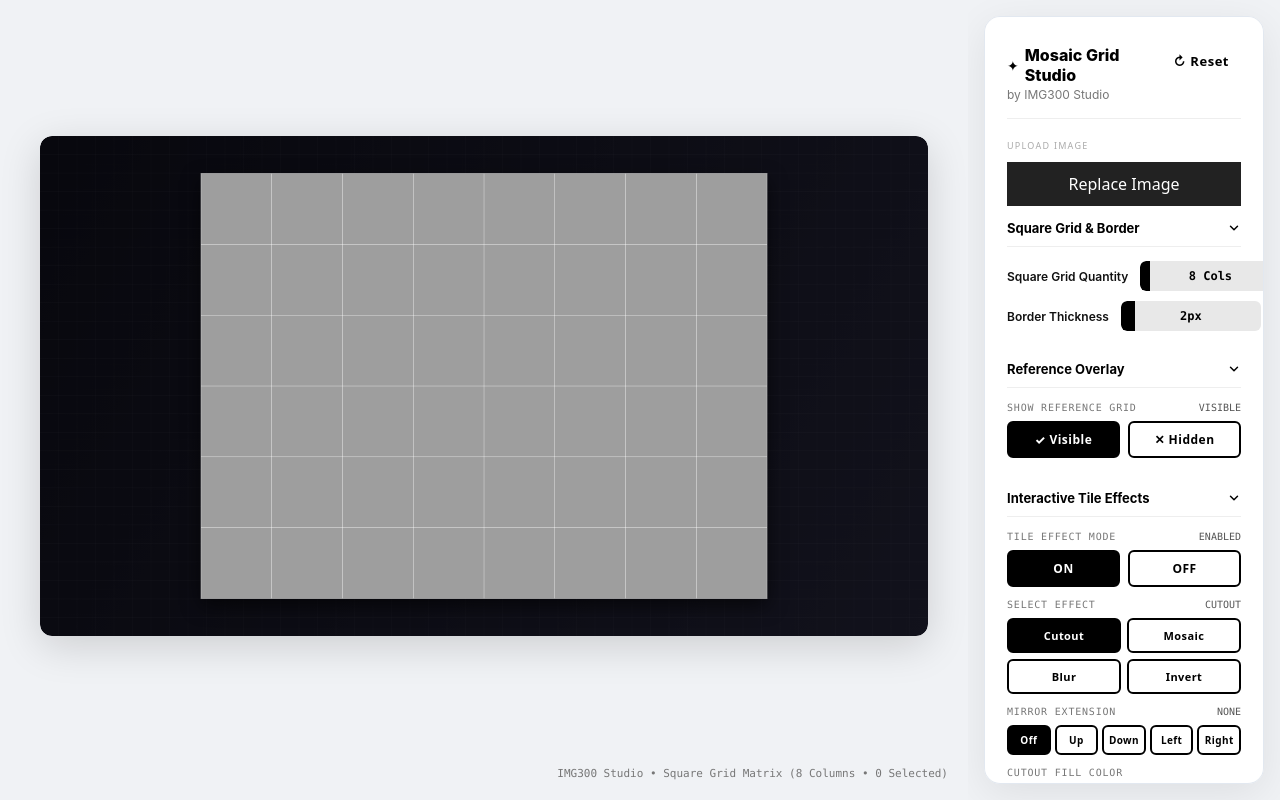
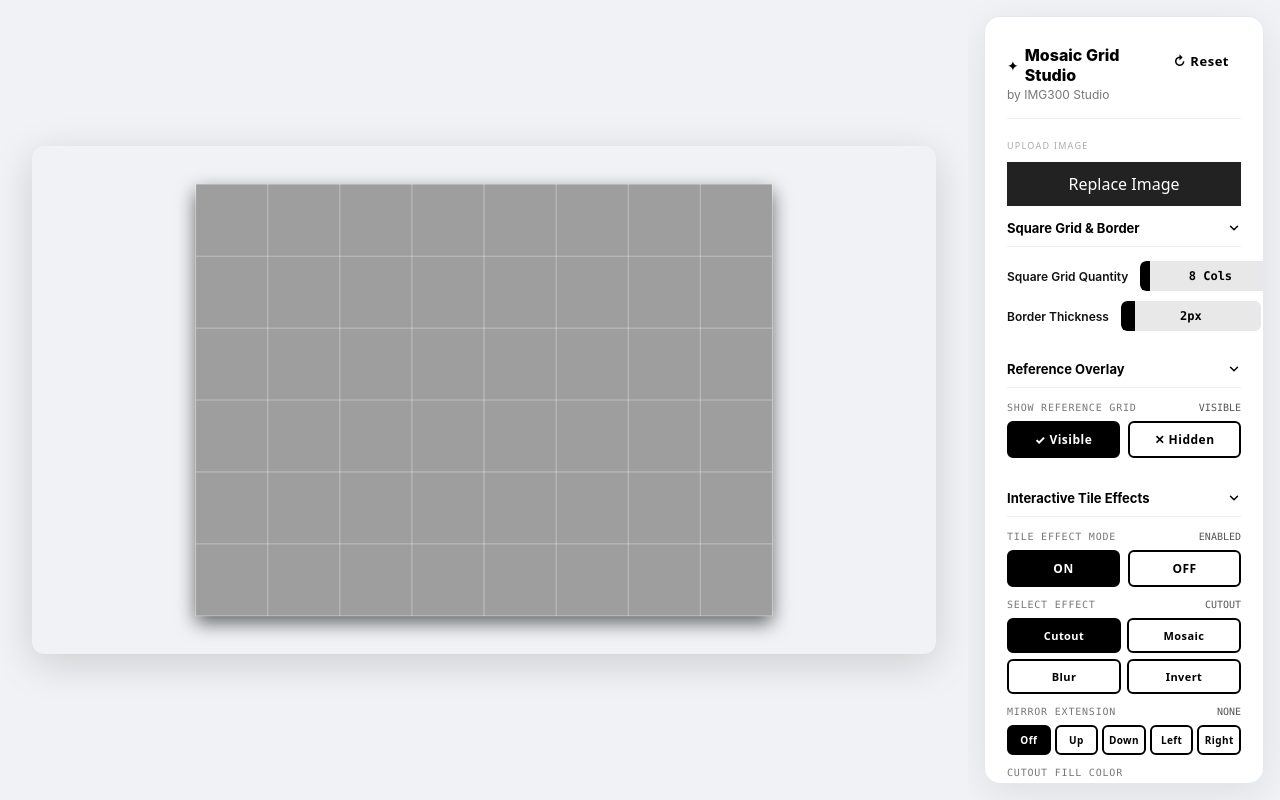
Before and after one commit to victorchen1211/IMG300, a Next.js app: page /mosaic-effect in a window 1280 px wide. Built offline with nearby package versions, Linux system fonts and the light colour scheme.

Commit message:
fix: unify canvas viewport styles across all tools without internal background fills, grid lines, or footer text

```diff
--- a/src/app/page.module.scss
+++ b/src/app/page.module.scss
@@ -86,10 +86,9 @@
   flex: 1;
   height: 100vh;
   display: flex;
-  flex-direction: column;
   align-items: center;
   justify-content: center;
-  padding: 32px 40px 60px 40px;
+  padding: 32px;
   background: #f0f2f5;
   overflow: hidden;
   position: relative;
@@ -98,7 +97,7 @@
 
 .canvasWrapper {
   max-width: 100%;
-  max-height: calc(100vh - 120px);
+  max-height: 100%;
   display: flex;
   align-items: center;
   justify-content: center;
@@ -111,7 +110,7 @@
 .canvasElement {
   display: block;
   max-width: 100%;
-  max-height: calc(100vh - 120px);
+  max-height: calc(100vh - 64px);
   width: auto;
   height: auto;
   object-fit: contain;
--- a/src/components/BrandAssetGenerator.tsx
+++ b/src/components/BrandAssetGenerator.tsx
@@ -481,7 +481,6 @@ export const BrandAssetGenerator: React.FC = () => {
       <CanvasViewport
         canvasRef={canvasRef}
         containerRef={containerRef}
-        footerText={`IMG300 Studio • Blur & Reveal Studio (${dimension.w}x${dimension.h} PX)`}
         onMouseDownCanvas={handleMouseDown}
         onMouseMoveCanvas={handleMouseMove}
         onMouseUpCanvas={handleMouseUp}
--- a/src/components/GlassEffectGenerator.tsx
+++ b/src/components/GlassEffectGenerator.tsx
@@ -805,7 +805,6 @@ export const GlassEffectGenerator: React.FC = () => {
       <CanvasViewport
         canvasRef={canvasRef}
         containerRef={containerRef}
-        footerText="IMG300 Studio • Glass Effect Studio"
         onMouseDownCanvas={handleMouseDown}
         onMouseMoveCanvas={handleMouseMove}
         onMouseUpCanvas={handleMouseUp}
--- a/src/components/MosaicEffectGenerator.tsx
+++ b/src/components/MosaicEffectGenerator.tsx
@@ -84,30 +84,6 @@ export const MosaicEffectGenerator: React.FC = () => {
     const h = canvas.height;
 
     ctx.clearRect(0, 0, w, h);
-
-    // Studio Dark Theme Canvas Background
-    const bgGrad = ctx.createLinearGradient(0, 0, w, h);
-    bgGrad.addColorStop(0, "#08080e");
-    bgGrad.addColorStop(1, "#12121c");
-    ctx.fillStyle = bgGrad;
-    ctx.fillRect(0, 0, w, h);
-
-    // Studio Grid Accent Texture
-    ctx.strokeStyle = "rgba(255, 255, 255, 0.03)";
-    ctx.lineWidth = 1;
-    const bgStep = 40;
-    for (let x = 0; x < w; x += bgStep) {
-      ctx.beginPath();
-      ctx.moveTo(x, 0);
-      ctx.lineTo(x, h);
-      ctx.stroke();
-    }
-    for (let y = 0; y < h; y += bgStep) {
-      ctx.beginPath();
-      ctx.moveTo(0, y);
-      ctx.lineTo(w, y);
-      ctx.stroke();
-    }
 
     if (!sourceImage || !sourceImage.complete || sourceImage.naturalWidth === 0) return;
 
@@ -784,7 +760,6 @@ export const MosaicEffectGenerator: React.FC = () => {
       <CanvasViewport
         canvasRef={canvasRef}
         containerRef={containerRef}
-        footerText={`IMG300 Studio • Square Grid Matrix (${gridCount} Columns • ${selectedTiles.size} Selected)`}
         onClickCanvas={handleCanvasClick}
         cursor="pointer"
       />
--- a/src/components/common/CanvasViewport.tsx
+++ b/src/components/common/CanvasViewport.tsx
@@ -6,7 +6,6 @@ import styles from "../../app/page.module.scss";
 interface CanvasViewportProps {
   canvasRef: React.RefObject<HTMLCanvasElement>;
   containerRef?: React.RefObject<HTMLDivElement>;
-  footerText?: string;
   onClickCanvas?: (e: React.MouseEvent<HTMLCanvasElement>) => void;
   onMouseDownCanvas?: (e: React.MouseEvent<HTMLCanvasElement>) => void;
   onMouseMoveCanvas?: (e: React.MouseEvent<HTMLCanvasElement>) => void;
@@ -20,7 +19,6 @@ interface CanvasViewportProps {
 export const CanvasViewport: React.FC<CanvasViewportProps> = ({
   canvasRef,
   containerRef,
-  footerText = "IMG300 Studio",
   onClickCanvas,
   onMouseDownCanvas,
   onMouseMoveCanvas,
@@ -45,17 +43,13 @@ export const CanvasViewport: React.FC<CanvasViewportProps> = ({
             maxWidth: "100%",
             maxHeight: "100%",
             borderRadius: "12px",
-            boxShadow: "0 20px 50px rgba(0, 0, 0, 0.15)",
+            boxShadow: "0 10px 40px rgba(0, 0, 0, 0.15)",
             cursor,
             ...canvasStyle
           }}
         />
         {children}
       </div>
-
-      <div className={styles.canvasFooter}>
-        {footerText}
-      </div>
     </div>
   );
 };
```
Also changed, not shown: src/components/ShapeMosaicGenerator.tsx (+0 -25 lines).
